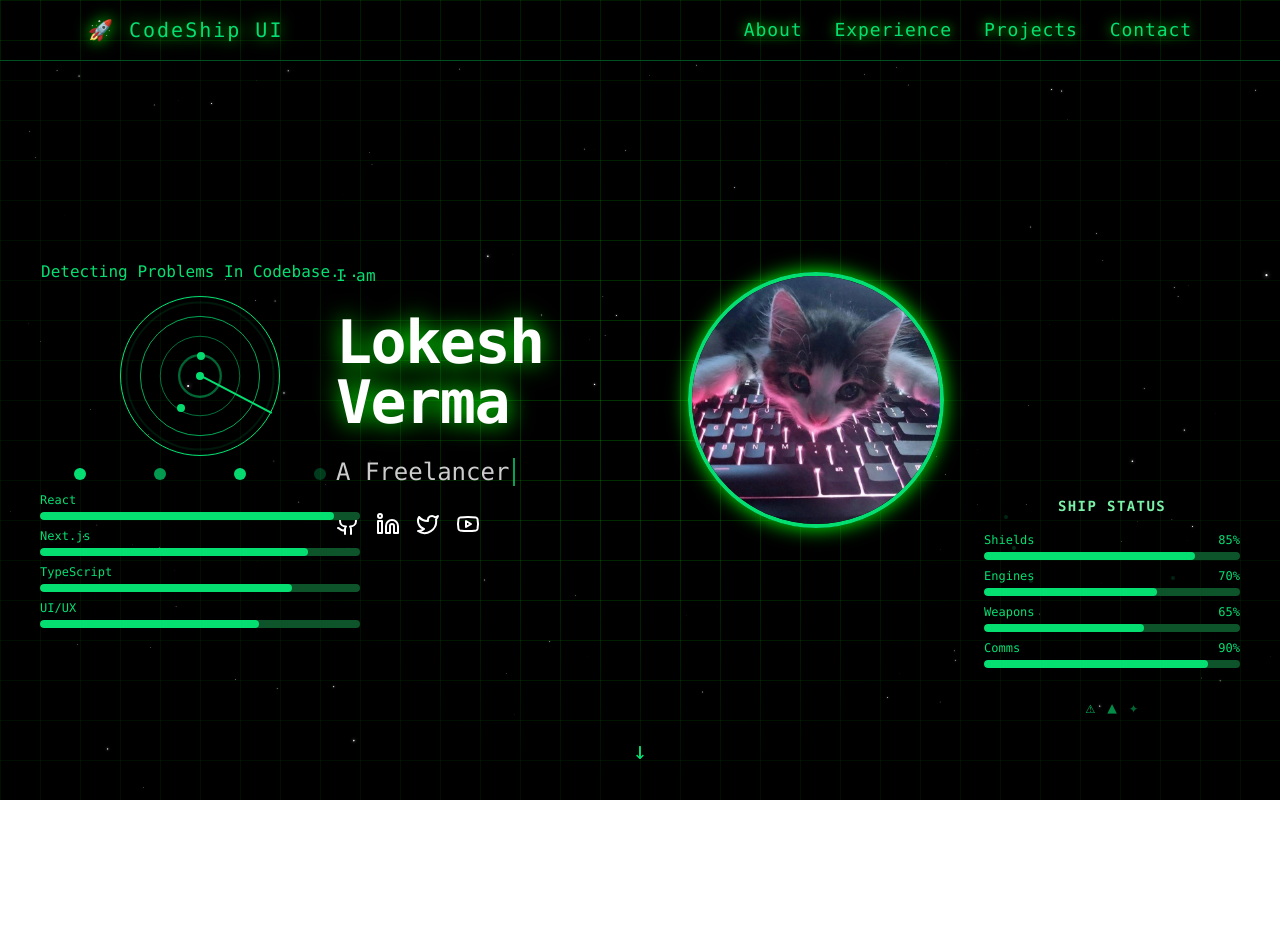
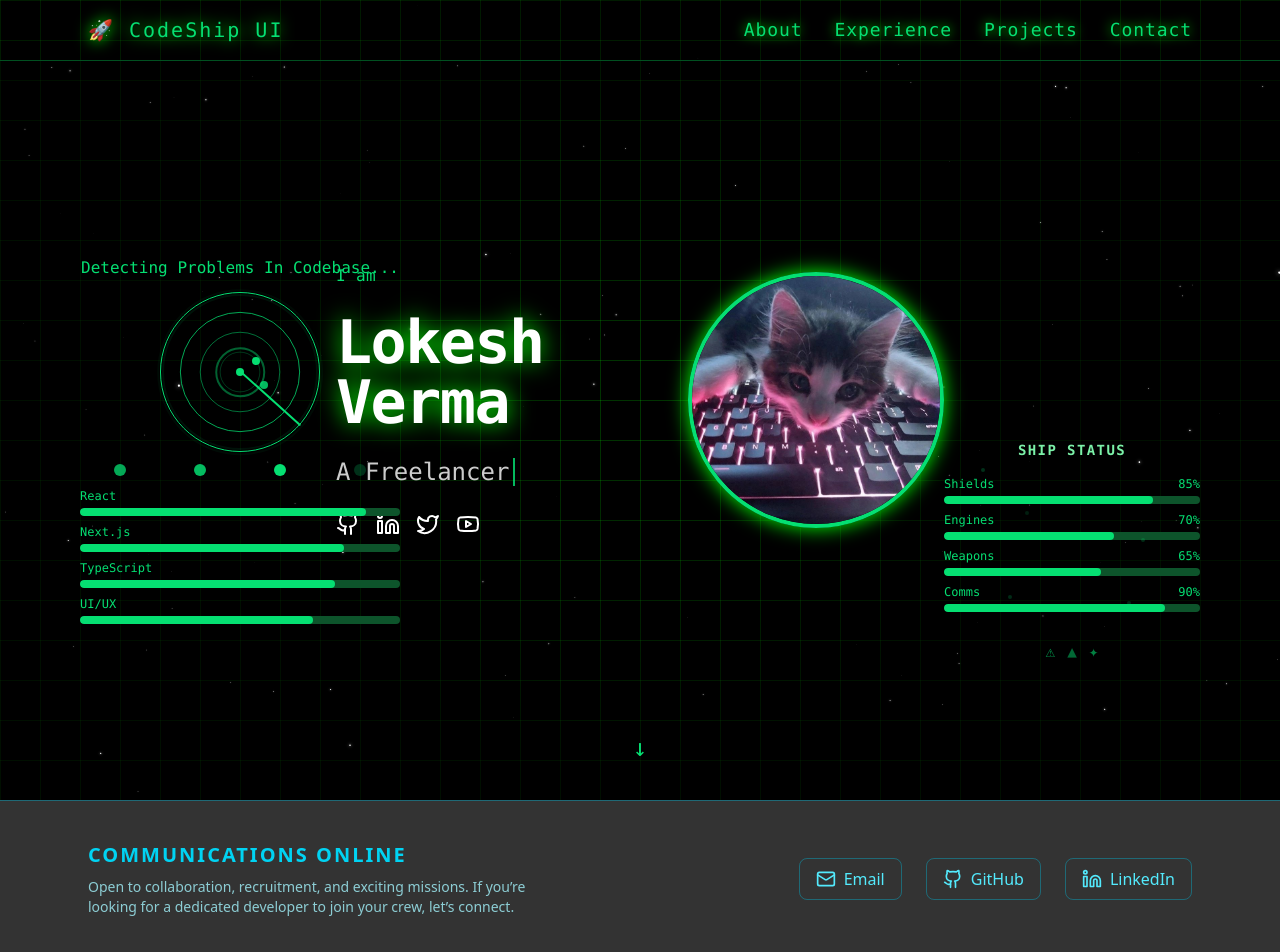
Before and after one commit to LokeshVerma54001/portfolio, a Next.js app: page / in a window 1280 px wide. Shown: the top 952 px of the page. Before the commit the page ends 800 px from the top, so only its background shows below. Built offline with nearby package versions, Linux system fonts and the light colour scheme.

Commit message:
working on footer and about sections

```diff
--- /dev/null
+++ b/src/app/components/About.tsx
@@ -0,0 +1,87 @@
+"use client";
+import { motion } from "framer-motion";
+import { Cpu, Rocket, Code, Terminal } from "lucide-react";
+
+export default function About() {
+  const skills = ["React", "Next.js", "Node.js", "C++", "TypeScript", "UI/UX"];
+
+  return (
+    <section
+      id="about"
+      className="relative w-full min-h-screen flex items-center justify-center text-white px-6 sm:px-12 py-20"
+    >
+      {/* Holographic Grid Overlay */}
+      <div
+        className="absolute inset-0 -z-10"
+        style={{
+          backgroundImage: `
+            linear-gradient(rgba(0,255,0,0.1) 1px, transparent 1px),
+            linear-gradient(90deg, rgba(0,255,0,0.1) 1px, transparent 1px)
+          `,
+          backgroundSize: "40px 40px",
+        }}
+      />
+
+      {/* Card */}
+      <motion.div
+        className="max-w-4xl w-full bg-black/40 border border-green-500/60 rounded-2xl p-8 sm:p-12 shadow-[0_0_30px_#00ff00] backdrop-blur-md"
+        initial={{ opacity: 0, y: 40 }}
+        whileInView={{ opacity: 1, y: 0 }}
+        viewport={{ once: true }}
+        transition={{ duration: 0.8 }}
+      >
+        {/* Heading */}
+        <h2 className="text-3xl sm:text-4xl font-mono font-bold text-green-400 mb-6 text-center">
+          🛰 Pilot Profile / Mission Briefing
+        </h2>
+
+        {/* Bio */}
+        <p className="text-white/80 font-mono text-sm sm:text-base leading-relaxed mb-8">
+          Greetings, Commander. I’m <span className="text-green-400">Lokesh Verma</span>,
+          a fullstack developer navigating the realms of{" "}
+          <span className="text-green-400">web technologies, 3D design,</span>
+          and interactive user experiences. My mission is to craft futuristic,
+          high-performance applications with a keen eye for design and detail.
+        </p>
+
+        {/* Skills Overview */}
+        <div className="mb-10">
+          <h3 className="text-lg font-mono text-green-400 flex items-center gap-2 mb-3">
+            <Cpu className="w-5 h-5" /> Systems Installed
+          </h3>
+          <div className="flex flex-wrap gap-3">
+            {skills.map((skill, idx) => (
+              <motion.span
+                key={idx}
+                className="px-4 py-2 bg-green-500/10 border border-green-400/60 rounded-lg text-green-300 font-mono text-sm shadow-[0_0_12px_#00ff00]"
+                whileHover={{ scale: 1.1, backgroundColor: "rgba(0,255,0,0.2)" }}
+              >
+                {skill}
+              </motion.span>
+            ))}
+          </div>
+        </div>
+
+        {/* Current Mission */}
+        <div>
+          <h3 className="text-lg font-mono text-green-400 flex items-center gap-2 mb-3">
+            <Rocket className="w-5 h-5" /> Current Mission
+          </h3>
+          <div className="bg-green-500/10 border border-green-400/60 rounded-lg p-4 font-mono text-sm text-white/90 shadow-[0_0_12px_#00ff00]">
+            <p>
+              <span className="text-green-400">Mission Code:</span> Building a{" "}
+              <span className="text-green-400">Process Scheduling Visualizer</span> with
+              cutting-edge UI/UX,{" "}
+              <span className="text-green-400">Next.js</span>, and modern design systems.
+            </p>
+            <p className="mt-2">
+              <span className="text-green-400">Objective:</span> To optimize algorithms,
+              deliver interactive visual outputs, and elevate user experience with
+              futuristic aesthetics.
+            </p>
+          </div>
+        </div>
+      </motion.div>
+    </section>
+  );
+}
--- /dev/null
+++ b/src/app/components/Contact.tsx
@@ -0,0 +1,65 @@
+"use client";
+import { Github, Linkedin, Mail } from "lucide-react";
+import { motion } from "framer-motion";
+
+export default function Footer() {
+  return (
+    <footer className="w-full bg-black/80 border-t border-cyan-500/40 text-cyan-300">
+      <div className="max-w-6xl mx-auto px-6 py-10 flex flex-col md:flex-row justify-between items-center">
+
+        {/* Left - Text */}
+        <motion.div
+          initial={{ opacity: 0, x: -30 }}
+          whileInView={{ opacity: 1, x: 0 }}
+          transition={{ duration: 0.8 }}
+          className="text-center md:text-left"
+        >
+          <h2 className="text-xl font-bold tracking-widest text-cyan-400">
+            COMMUNICATIONS ONLINE
+          </h2>
+          <p className="text-sm mt-2 text-cyan-200/80 max-w-md">
+            Open to collaboration, recruitment, and exciting missions.
+            If you’re looking for a dedicated developer to join your crew, let’s connect.
+          </p>
+        </motion.div>
+
+        {/* Right - Links */}
+        <motion.div
+          initial={{ opacity: 0, x: 30 }}
+          whileInView={{ opacity: 1, x: 0 }}
+          transition={{ duration: 0.8 }}
+          className="flex gap-6 mt-6 md:mt-0"
+        >
+          <a
+            href="mailto:youremail@example.com"
+            className="flex items-center gap-2 px-4 py-2 border border-cyan-500/40 rounded-lg hover:bg-cyan-500/10 transition"
+          >
+            <Mail className="w-5 h-5" />
+            <span>Email</span>
+          </a>
+          <a
+            href="https://github.com/yourusername"
+            target="_blank"
+            className="flex items-center gap-2 px-4 py-2 border border-cyan-500/40 rounded-lg hover:bg-cyan-500/10 transition"
+          >
+            <Github className="w-5 h-5" />
+            <span>GitHub</span>
+          </a>
+          <a
+            href="https://linkedin.com/in/yourusername"
+            target="_blank"
+            className="flex items-center gap-2 px-4 py-2 border border-cyan-500/40 rounded-lg hover:bg-cyan-500/10 transition"
+          >
+            <Linkedin className="w-5 h-5" />
+            <span>LinkedIn</span>
+          </a>
+        </motion.div>
+      </div>
+
+      {/* Bottom Line */}
+      <div className="border-t border-cyan-500/20 py-4 text-center text-xs text-cyan-500/70">
+        © {new Date().getFullYear()} Lokesh Verma — All Rights Reserved
+      </div>
+    </footer>
+  );
+}
--- a/src/app/components/Hero.tsx
+++ b/src/app/components/Hero.tsx
@@ -3,6 +3,8 @@ import Image from "next/image";
 import { motion } from "framer-motion";
 import { useState, useEffect } from "react";
 import { Github, Linkedin, Twitter, Youtube } from "lucide-react";
+import SpaceshipHUD from "./SpaceshipHUD";
+import StatusHUD from "./StatusHUD";
 
 // ✅ define once, outside the component
 const phrases = [
@@ -46,7 +48,7 @@ export default function Hero() {
   }, [text, typing, phraseIndex]);
 
   return (
-    <section className="relative w-full min-h-screen flex items-center justify-center text-white">
+    <section className="relative w-full min-h-screen flex items-center justify-center text-white overflow-hidden">
       {/* Grid Overlay */}
       <div
         className="absolute inset-0 -z-10"
@@ -63,6 +65,17 @@ export default function Hero() {
         }}
       />
 
+      {/* === Left HUD (Spaceship) === */}
+      <div className="absolute left-20 top-110 -translate-y-1/2 hidden lg:block">
+        <SpaceshipHUD />
+      </div>
+
+      {/* === Right HUD (Status) === */}
+      <div className="absolute right-20 top-140 -translate-y-1/2 hidden lg:block">
+        <StatusHUD />
+      </div>
+
+      {/* === Main Content === */}
       <div className="max-w-3xl w-full px-8 sm:px-20 flex flex-col sm:flex-row items-center gap-2">
         {/* Text Section */}
         <div className="flex-1 space-y-4 sm:space-y-6">
@@ -102,28 +115,16 @@ export default function Hero() {
             animate={{ opacity: 1 }}
             transition={{ duration: 1.2 }}
           >
-            <a
-              href="#"
-              className="text-white hover:text-green-400 transition-colors"
-            >
+            <a href="#" className="text-white hover:text-green-400 transition-colors">
               <Github />
             </a>
-            <a
-              href="#"
-              className="text-white hover:text-green-400 transition-colors"
-            >
+            <a href="#" className="text-white hover:text-green-400 transition-colors">
               <Linkedin />
             </a>
-            <a
-              href="#"
-              className="text-white hover:text-green-400 transition-colors"
-            >
+            <a href="#" className="text-white hover:text-green-400 transition-colors">
               <Twitter />
             </a>
-            <a
-              href="#"
-              className="text-white hover:text-green-400 transition-colors"
-            >
+            <a href="#" className="text-white hover:text-green-400 transition-colors">
               <Youtube />
             </a>
           </motion.div>
--- a/src/app/components/SpaceshipHUD.tsx
+++ b/src/app/components/SpaceshipHUD.tsx
@@ -42,7 +42,7 @@ export default function SpaceshipHUD() {
   }, [barAnimations, indicators]);
 
   return (
-    <div className="fixed xl:flex flex-col top-65 left-10 z-50 pointer-events-none w-80 space-y-3 text-green-400 font-mono hidden">
+    <div className=" xl:flex flex-col z-50 pointer-events-none w-80 space-y-3 text-green-400 font-mono hidden">
       {/* Heading */}
       <h1 className="text-center">Detecting Problems In Codebase...</h1>
 
--- a/src/app/components/StatusHUD.tsx
+++ b/src/app/components/StatusHUD.tsx
@@ -23,7 +23,7 @@ export default function StatusHUD() {
   ];
 
   return (
-    <div className="fixed xl:flex flex-col hidden bottom-16 right-10 z-50 pointer-events-none w-64 space-y-4 text-green-400 font-mono">
+    <div className=" xl:flex flex-col hidden z-50 pointer-events-none w-64 space-y-4 text-green-400 font-mono">
       <h2 className="text-sm font-bold text-green-300 tracking-widest text-center">
         SHIP STATUS
       </h2>
--- a/src/app/page.tsx
+++ b/src/app/page.tsx
@@ -1,15 +1,15 @@
+import About from "./components/About";
+import Contact from "./components/Contact";
 import Header from "./components/Header";
 import Hero from "./components/Hero";
-import SpaceshipHUD from "./components/SpaceshipHUD";
-import StatusHUD from "./components/StatusHUD";
 
 export default function Home() {
   return (
     <div className="relative z-10 h-screen w-screen text-white">
       <Header />
       <Hero />
-      <SpaceshipHUD />
-      <StatusHUD />
+      {/* <About /> */}
+      <Contact />
     </div>
   );
 }
```
